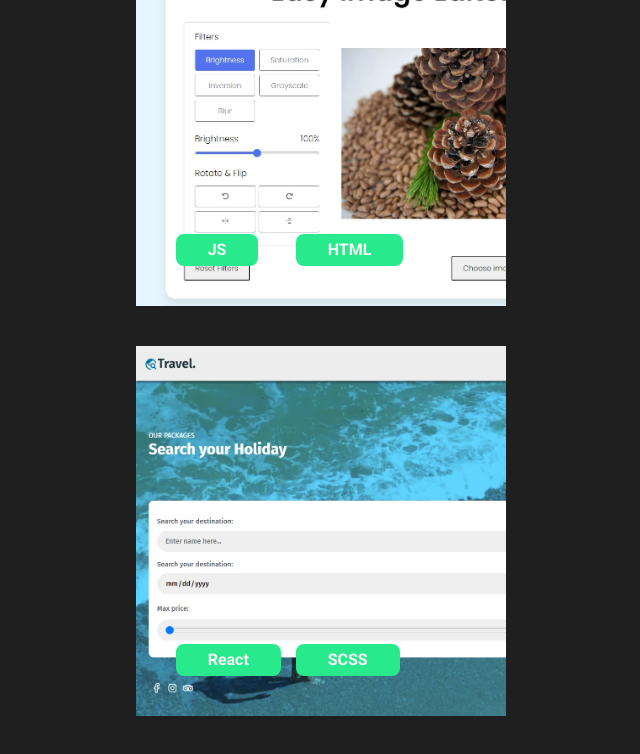
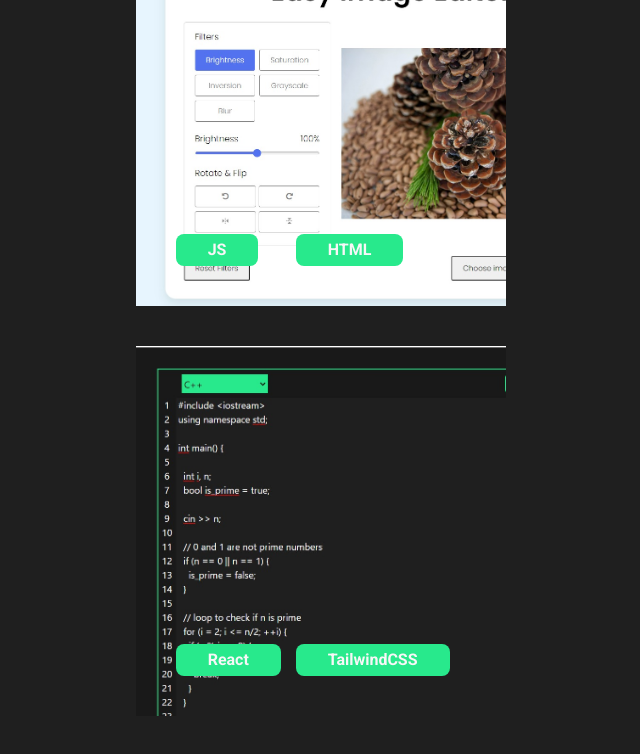
Before and after one commit to Senan747/My-portfolio-2, a React (Vite) app: page / in a window 1280 px wide. Shown: the part 3724-4478 px from the top of the page, without its empty margins (291-931 px from the left). Built offline with nearby package versions, Linux system fonts and the light colour scheme; a web font is replaced by a local one.

Commit message:
add new project

```diff
--- a/src/Components/Projects.jsx
+++ b/src/Components/Projects.jsx
@@ -50,12 +50,12 @@ function Projects() {
             <a href='https://senan-dev-image-editor.netlify.app/' target='_blank'><AiOutlineLink className='text-4xl ml-5 ' /></a>
           </div>
         </div>
-        <div className='bg-travel-project h-[370px] min-w-[370px] bg-cover relative max-xl:max-h-[370px] max-md:w-full'>
+        <div className='bg-compiler-project h-[370px] min-w-[370px] bg-cover relative max-xl:max-h-[370px] max-md:w-full'>
           <span className='absolute bottom-10 left-10 bg-gega-green text-gega-white px-8 py-1  font-bold rounded-lg'>React</span>
-          <span className='absolute bottom-10 left-40 bg-gega-green text-gega-white px-8 py-1 font-bold rounded-lg'>SCSS</span>
+          <span className='absolute bottom-10 left-40 bg-gega-green text-gega-white px-8 py-1 font-bold rounded-lg'>TailwindCSS</span>
           <div className='w-full h-full absolute bg-gega-green flex items-center justify-center opacity-0 hover:opacity-100 transition duration-1000' style={style}>
-            <a href='https://github.com/Senan747/travel-ecommerce' target="_blank"><AiFillGithub className='text-4xl ml-5' /></a>
-            <a href='https://travel-ecommerce.vercel.app/' target='_blank'><AiOutlineLink className='text-4xl ml-5 ' /></a>
+            <a href='https://github.com/Senan747/compiler/' target="_blank"><AiFillGithub className='text-4xl ml-5' /></a>
+            <a href='https://compiler-ashen.vercel.app/' target='_blank'><AiOutlineLink className='text-4xl ml-5 ' /></a>
           </div>
         </div>
       </div>
--- a/tailwind.config.js
+++ b/tailwind.config.js
@@ -47,7 +47,8 @@ export default {
         'quiz-project': "url('../src/assets/quiz-project.jpeg')",
         'editor-project': "url('../src/assets/editor-project.jpeg')",
         'travel-project': "url('../src/assets/travel-project.jpeg')",
-        'web-search-project': "url('../src/assets/websearch.jpg')"
+        'web-search-project': "url('../src/assets/websearch.jpg')",
+        'compiler-project': "url('../src/assets/compiler-project.jpg')"
       },
       borderRadius: {
         '75': '75%',
```
Also changed, not shown: src/assets/compiler-project.jpg (added).
